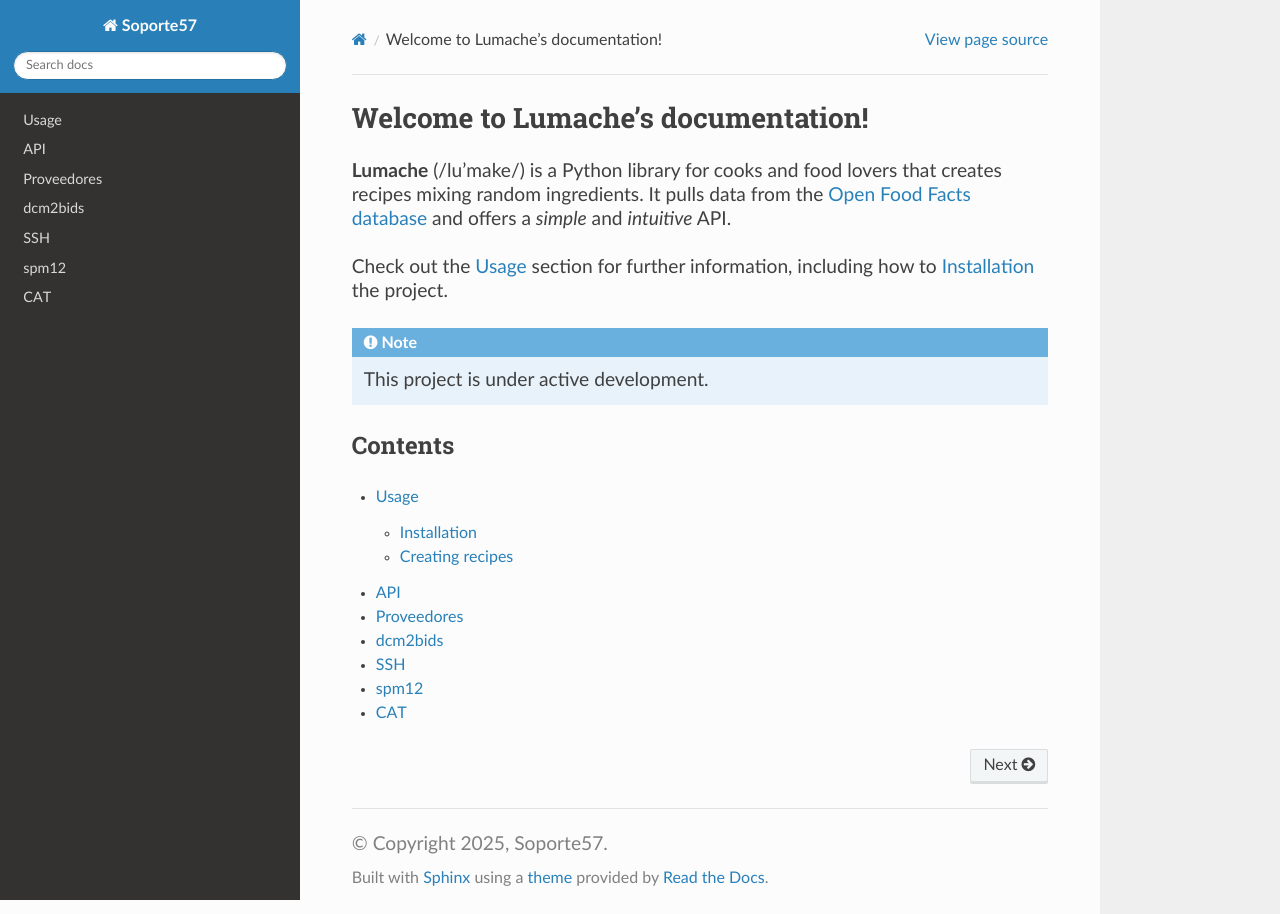
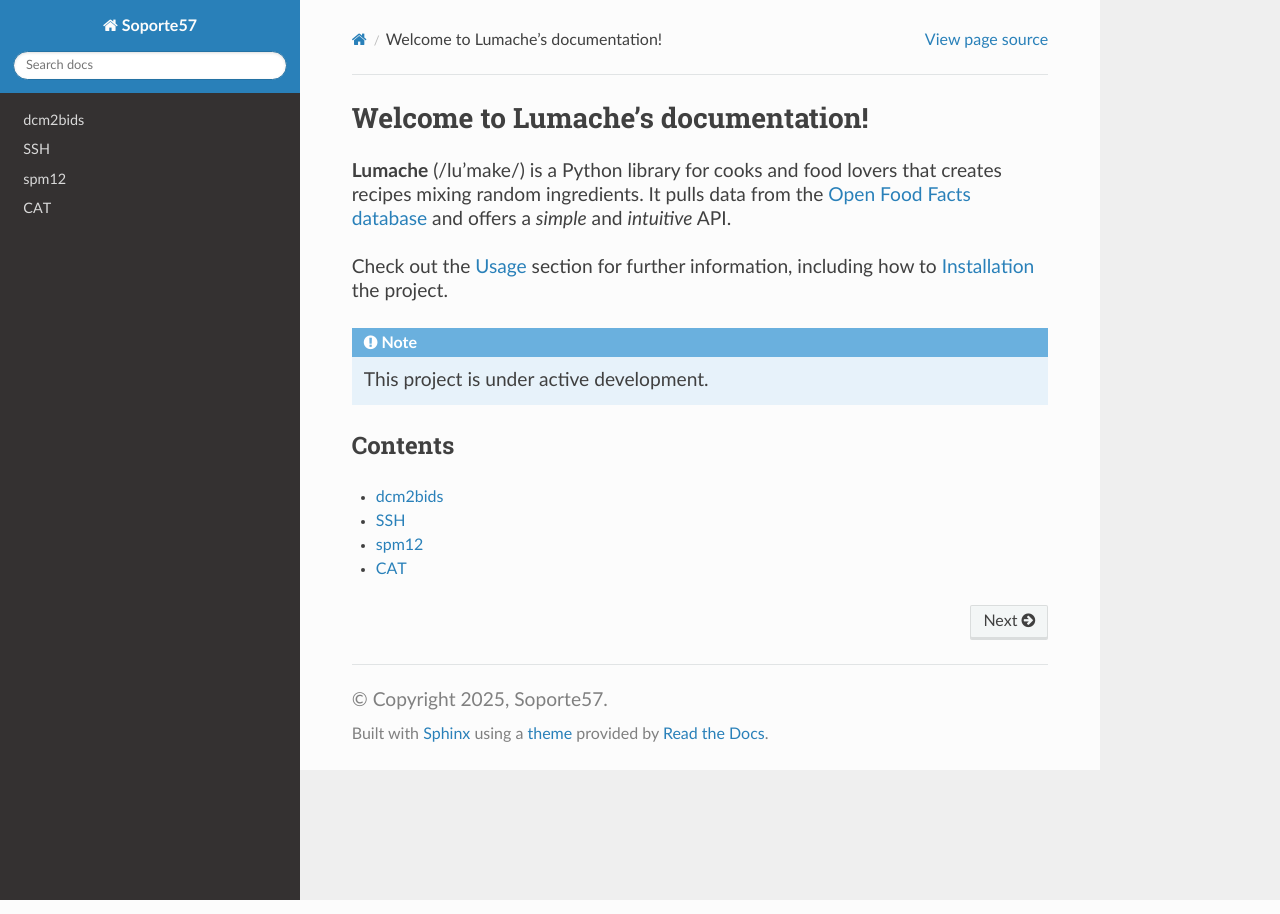
Before and after one commit to matecom57/santosg57-soporte, a Sphinx documentation site: the page built from docs/source/index.rst, in a window 1280 px wide. Built offline with Sphinx 7.4.7 and the Read the Docs theme 3.1.0, drawn with Linux system fonts in a browser that asks for light colours.

Commit message:
Test comité

```diff
--- a/docs/source/index.rst
+++ b/docs/source/index.rst
@@ -18,9 +18,6 @@ Contents
 
 .. toctree::
 
-   usage
-   api
-   proveedores/proveedores
    dcm2bids/dcm2bids
    ssh
    spm12
```
